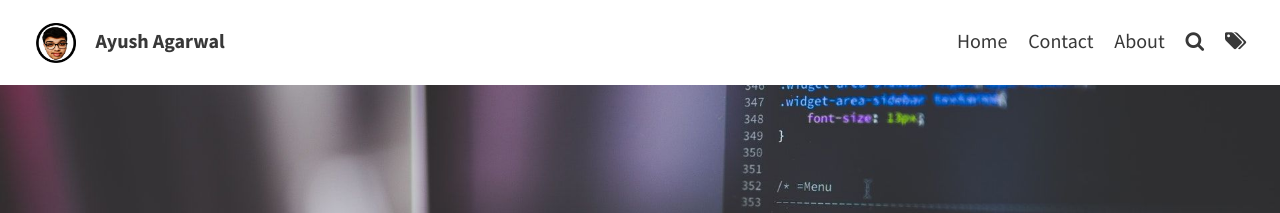
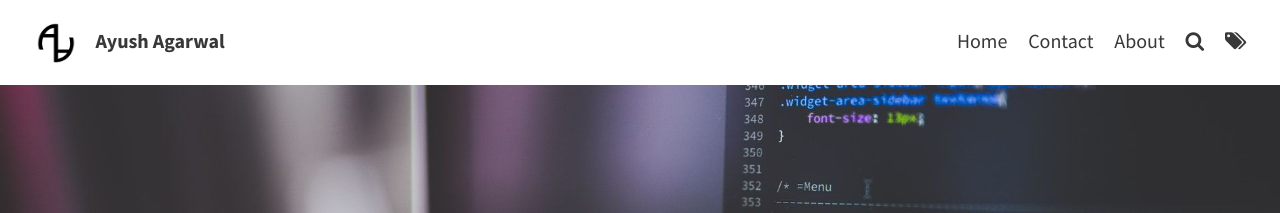
Before and after one commit to aagarwal1012/blog, a Jekyll site: the page built from index.html, in a window 1280 px wide. Shown: the top 213 px of the page. Built offline with Jekyll 4.4.1, drawn with Linux system fonts in a browser that asks for light colours; the list of posts is cut into pages by our own code.

Commit message:
changed logo and favicon

```diff
--- a/_config.yml
+++ b/_config.yml
@@ -2,7 +2,7 @@
 baseurl: "/blog"
 url: "https://ayushagarwal.ml/"
 title: Ayush Agarwal's blog # site's title
-logo: /assets/img/mylogo.png
+logo: /assets/img/logo.png
 description: "Personal blog of Ayush Agarwal" # used by search engines
 social:
   name: Ayush Agarwal
@@ -25,8 +25,8 @@ author: Ayush Agarwal
 theme_settings:
   # Meta
   title: "Ayush Agarwal" # blog's title
-  avatar: assets/img/mylogo.png
-  favicon: assets/favicon1.ico
+  avatar: assets/img/logo.png
+  favicon: assets/favicon2.png
   gravatar: # Email MD5 hash
 
   # Header and footer text
```
Also changed, not shown: _posts/2018-06-23-IntroViews-Flutter.md (renamed from _posts/2018-06-23-IntroViews Flutter.md), assets/favicon2.png (added), assets/img/logo.png (added).
